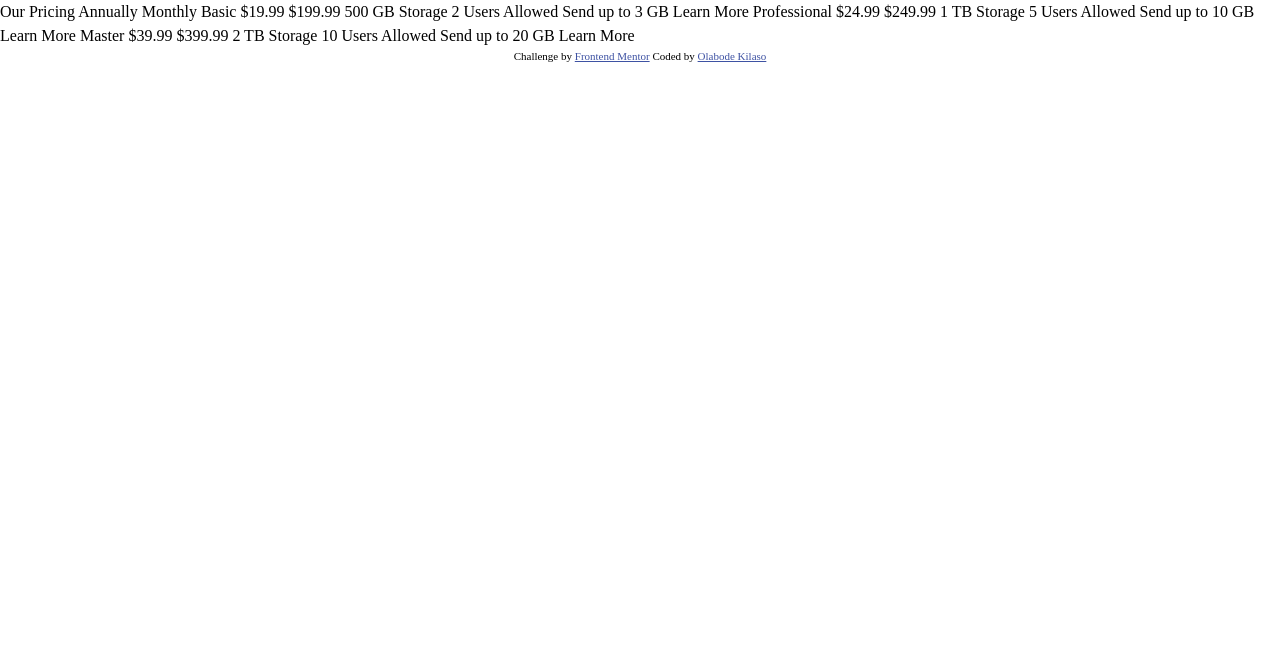
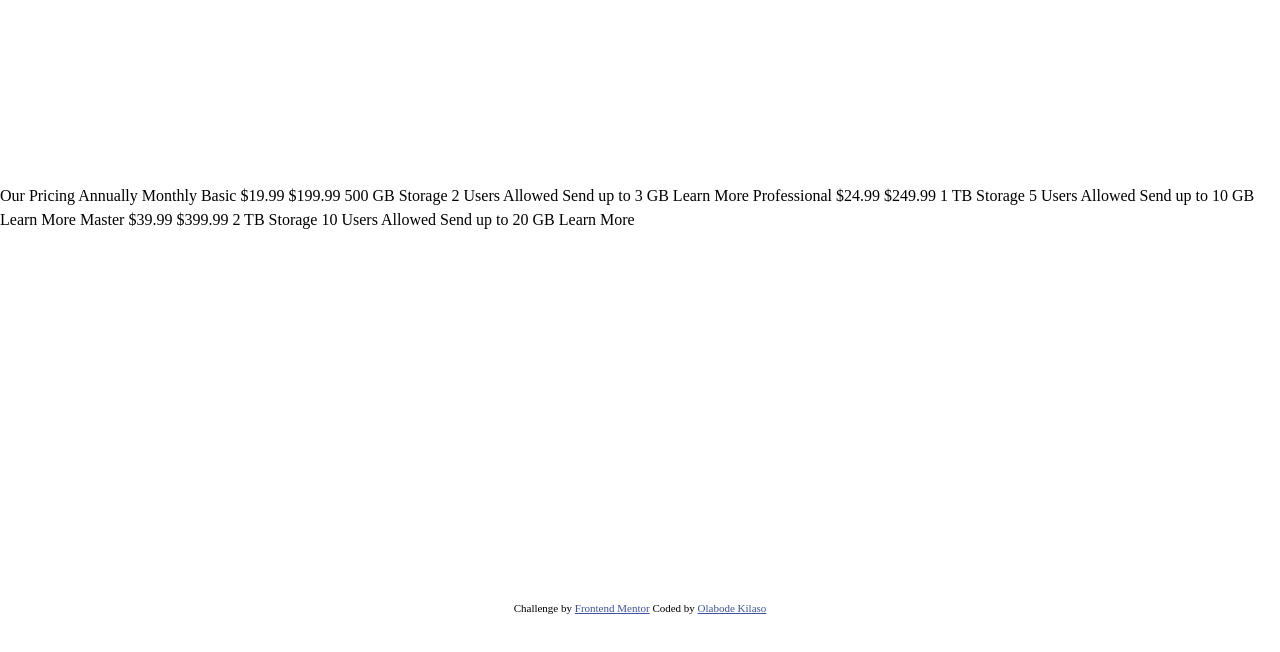
Before and after one commit to Great-kiola/Pricing-component-fem, a plain HTML site: page index.html in a window 1280 px wide. Drawn offline with Linux system fonts and the light colour scheme.

Commit message:
Made changes to the index and css file

```diff
--- a/index.html
+++ b/index.html
@@ -12,6 +12,8 @@
 
 </head>
 <body>
+
+  <main>
 
     Our Pricing
     Annually
@@ -41,6 +43,10 @@
     Send up to 20 GB
     Learn More
 
+  </main>
+
+
+
 
   <footer>
     <div class="attribution">
--- a/style.css
+++ b/style.css
@@ -1,14 +1,16 @@
-@import url('https://fonts.googleapis.com/css2?family=Montserrat:wght@400;500;600;700&display=swap');
+@import url("https://fonts.googleapis.com/css2?family=Montserrat:wght@400;500;600;700&display=swap");
 
-*{
+* {
   margin: 0;
   padding: 0;
   box-sizing: border-box;
 }
 
-body{
+body {
   min-height: 100vh;
   line-height: 1.5;
+  display: grid;
+  place-items: center;
 }
 
 .attribution {
@@ -19,8 +21,7 @@ body{
   color: hsl(228, 45%, 44%);
 }
 
-
-:root{
+:root {
   --VeryLightGrayishBlue: hsl(240, 78%, 98%);
   --LightGrayishBlue: hsl(234, 14%, 74%);
   --GrayishBlue: hsl(233, 13%, 49%);
```
Lines whose indentation alone changed are shown as unchanged.
